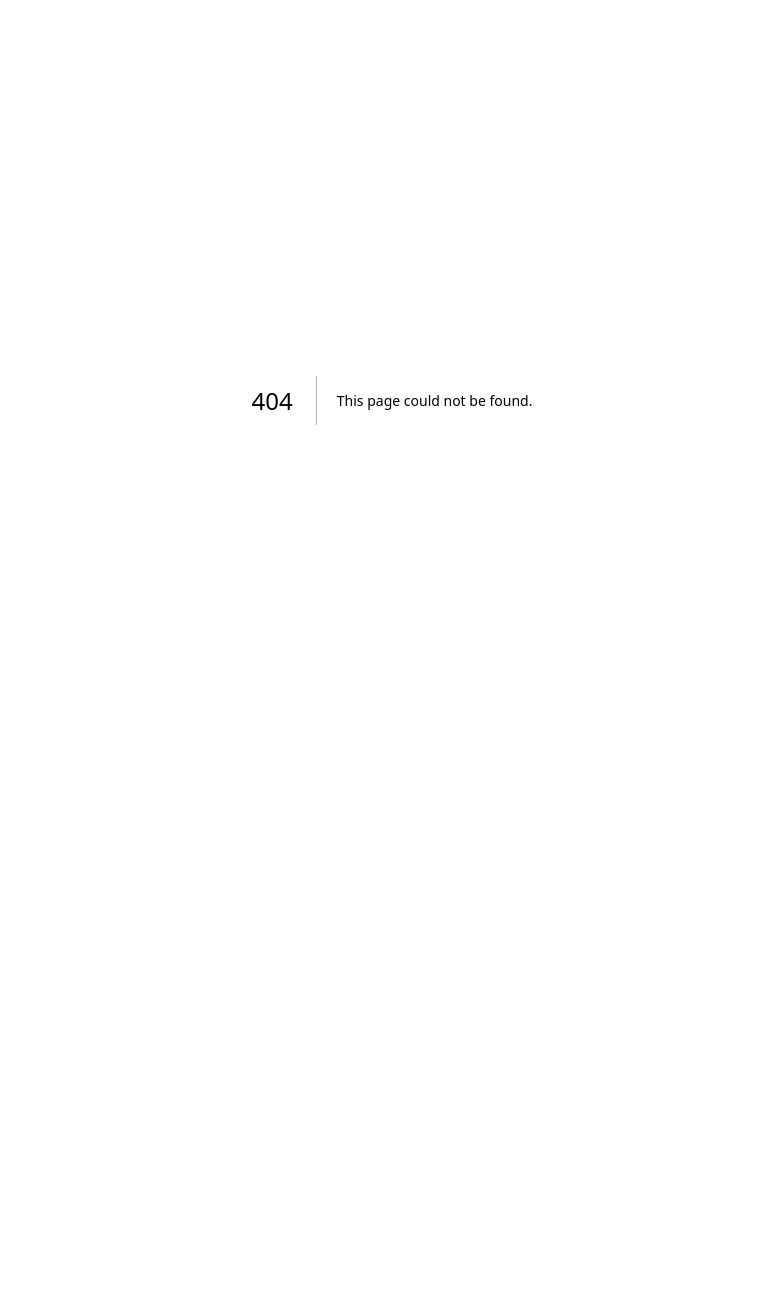
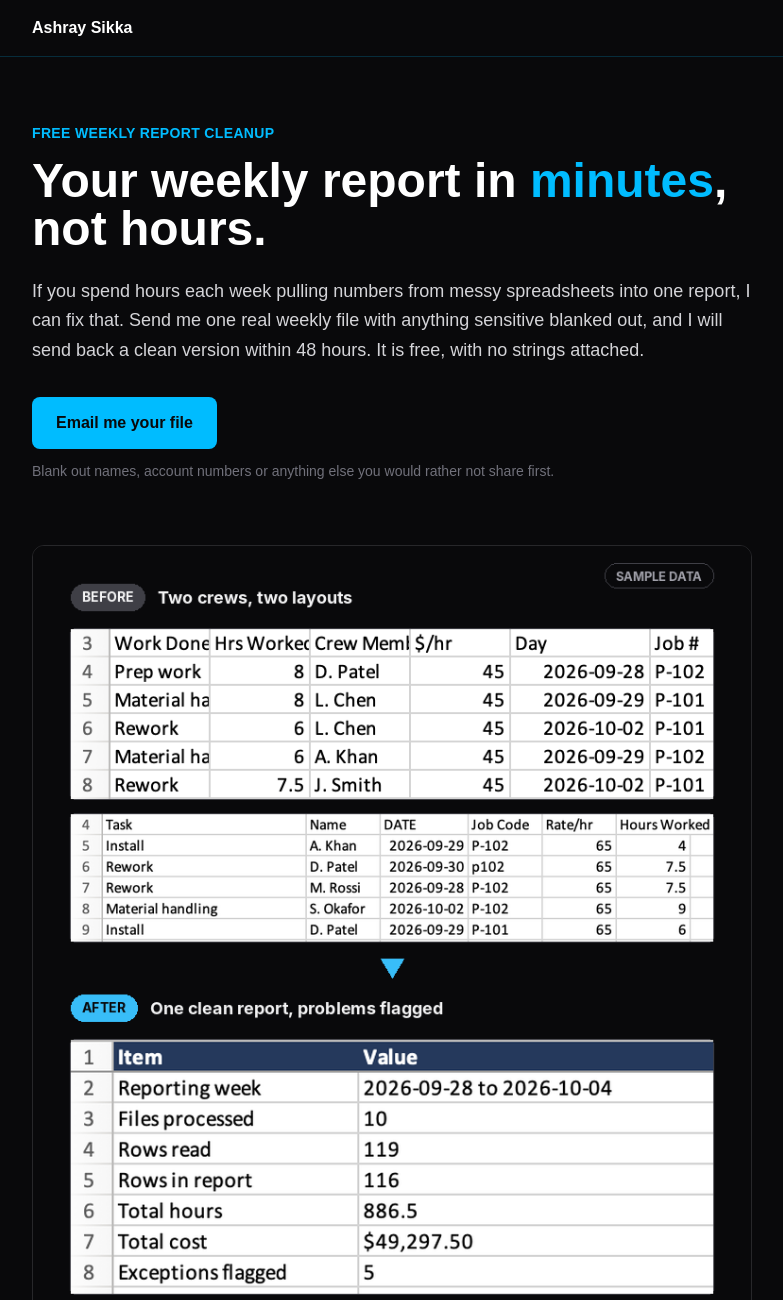
Before and after one commit to AshraySikka/personal-website, a Next.js app: page /reports in a window 1280 px wide. Before the commit this address had no page. Shown: the top 1300 px of the page, without its empty margins (248-1031 px from the left). Before the commit the page ends 800 px from the top, so only its background shows below. Built offline with nearby package versions, Linux system fonts and the light colour scheme.

Commit message:
update: Adding reports landing page

```diff
--- /dev/null
+++ b/src/app/reports/page.js
@@ -0,0 +1,99 @@
+import Image from "next/image";
+
+const EMAIL = "ashray@ashraysikka.com";
+const SUBJECT = "Weekly report cleanup: my sample file";
+const MAILTO = `mailto:${EMAIL}?subject=${encodeURIComponent(SUBJECT)}`;
+
+const TITLE = "Your weekly report in minutes, not hours";
+const DESCRIPTION =
+  "Send one real weekly report file and get a clean version back within 48 hours. Free, no strings.";
+
+export const metadata = {
+  title: TITLE,
+  description: DESCRIPTION,
+  robots: { index: false, follow: false },
+  openGraph: {
+    title: TITLE,
+    description: DESCRIPTION,
+    url: "https://ashraysikka.com/reports",
+    siteName: "Ashray Sikka",
+    type: "website",
+  },
+  twitter: {
+    card: "summary",
+    title: TITLE,
+    description: DESCRIPTION,
+  },
+};
+
+export default function ReportsPage() {
+  return (
+    <div className="min-h-dvh bg-zinc-950 text-zinc-400">
+      <header className="w-full border-b border-sky-400/20">
+        <div className="mx-auto max-w-3xl px-6 py-4">
+          <span className="font-semibold text-white">Ashray Sikka</span>
+        </div>
+      </header>
+
+      <main className="mx-auto w-full max-w-3xl px-6 py-10 sm:py-16">
+        <span className="text-sm font-semibold uppercase tracking-wide text-sky-400">
+          Free weekly report cleanup
+        </span>
+
+        <h1 className="mt-3 text-4xl font-bold text-white sm:text-5xl">
+          Your weekly report in <span className="text-sky-400">minutes</span>,
+          not hours.
+        </h1>
+
+        <p className="mt-6 text-lg leading-relaxed text-zinc-300">
+          If you spend hours each week pulling numbers from messy spreadsheets
+          into one report, I can fix that. Send me one real weekly file with
+          anything sensitive blanked out, and I will send back a clean version
+          within 48 hours. It is free, with no strings attached.
+        </p>
+
+        <div className="mt-8">
+          <a
+            href={MAILTO}
+            className="inline-block rounded-lg bg-sky-400 px-6 py-3.5 text-base font-semibold text-zinc-950 transition-colors hover:bg-sky-300"
+          >
+            Email me your file
+          </a>
+          <p className="mt-3 text-sm text-zinc-500">
+            Blank out names, account numbers or anything else you would rather
+            not share first.
+          </p>
+        </div>
+
+        <figure className="mt-12 sm:mt-16">
+          <a
+            href="/reports/before-after.png"
+            target="_blank"
+            rel="noopener"
+            aria-label="Open the sample before and after image full size"
+            className="block overflow-hidden rounded-xl border border-zinc-800 bg-zinc-900"
+          >
+            <Image
+              src="/reports/before-after.png"
+              alt="Sample data. Before: two timesheets with different column names and layouts. After: one clean combined report with totals and flagged problems."
+              width={760}
+              height={842}
+              sizes="(min-width: 768px) 672px, calc(100vw - 48px)"
+              priority
+              className="h-auto w-full"
+            />
+          </a>
+          <figcaption className="mt-3 text-sm text-zinc-500">
+            Sample data, not a real business. Tap the image to enlarge.
+          </figcaption>
+        </figure>
+      </main>
+
+      <footer className="mx-auto w-full max-w-3xl border-t border-zinc-800 px-6 py-12 text-center">
+        <p className="text-xs text-zinc-600">
+          © {new Date().getFullYear()} Ashray Sikka · Toronto
+        </p>
+      </footer>
+    </div>
+  );
+}
```
Also changed, not shown: public/reports/before-after.png (added).
